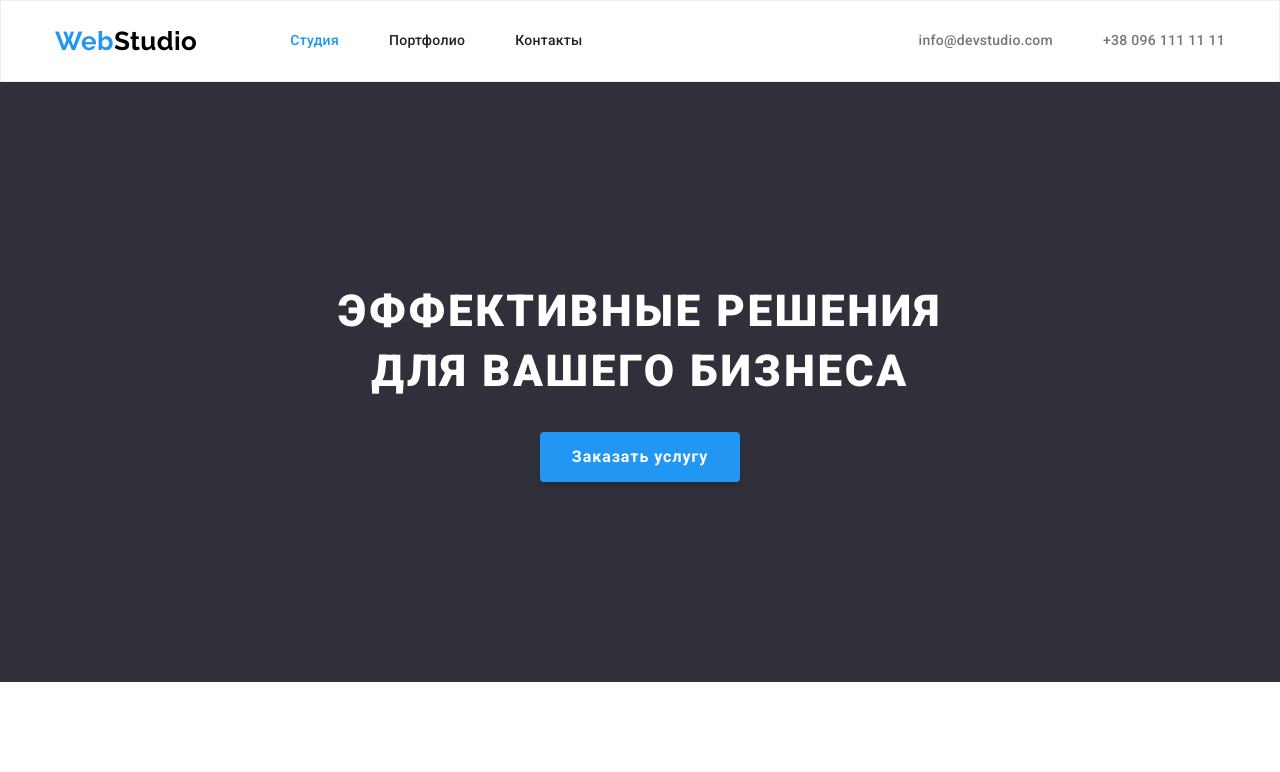
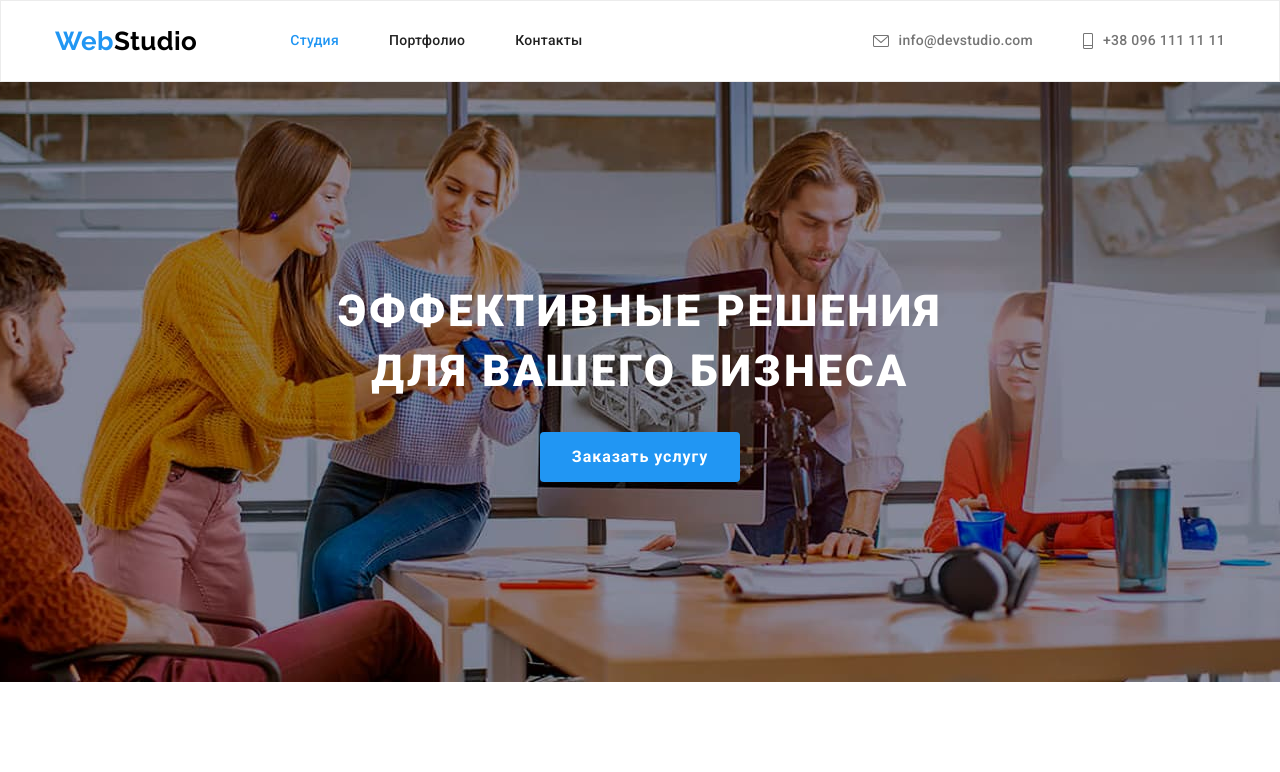
Before and after one commit to vitaliy-kro/goit-markup-hw-04, a plain HTML site: page index.html in a window 1280 px wide. Shown: the top 772 px of the page. Drawn offline with nearby package versions, Linux system fonts and the light colour scheme.

Commit message:
added pict

```diff
--- a/css/styles.css
+++ b/css/styles.css
@@ -109,10 +109,32 @@ body {
 .auth-link .item + .item {
   margin-left: 50px;
 }
+.auth-link .item {
+  display: flex;
+  align-items: center;
+}
+.auth-link .item::before {
+  content: '';
+  background-repeat: no-repeat;
+  background-size: contain;
+  background-position: center;
+}
+.header-mail::before {
+  width: 16px;
+  height: 12px;
+  background-image: url('../images/envelope.svg');
+}
+.header-tel::before {
+  width: 10px;
+  height: 16px;
+  background-image: url('../images/Vector.svg');
+}
+
 .auth-link .link {
   display: block;
   padding-top: 32px;
   padding-bottom: 32px;
+  margin-left: 10px;
 
   color: var(--primary-text-color);
   font-weight: 500;
@@ -126,7 +148,16 @@ body {
 }
 /* Герой */
 .hero {
+  background-image: url('../images/hero-background.jpg');
+  height: 600px;
+  max-width: 1600px;
+  background-size: cover;
+  background-position: center;
+  background-repeat: no-repeat;
+  margin-left: auto;
+  margin-right: auto;
   background-color: var(--hero-footer-background);
+
   text-align: center;
   padding-top: 200px;
   padding-bottom: 200px;
--- a/index.html
+++ b/index.html
@@ -32,10 +32,12 @@
           </ul>
         </nav>
         <ul class="auth-link top list">
-          <li class="item">
+          <li class="item header-mail">
             <a href="mailto:info@devstudio.com" class="link">info@devstudio.com</a>
           </li>
-          <li class="item"><a href="tel:+380961111111" class="link">+38 096 111 11 11</a></li>
+          <li class="item header-tel">
+            <a href="tel:+380961111111" class="link">+38 096 111 11 11</a>
+          </li>
         </ul>
       </div>
     </header>
```
Also changed, not shown: images/Vector.svg (added), images/envelope.svg (added), images/hero-background.jpg (added).
